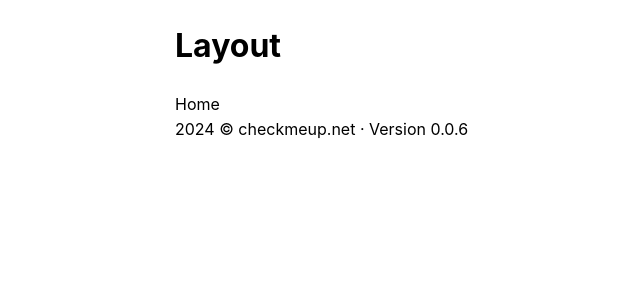
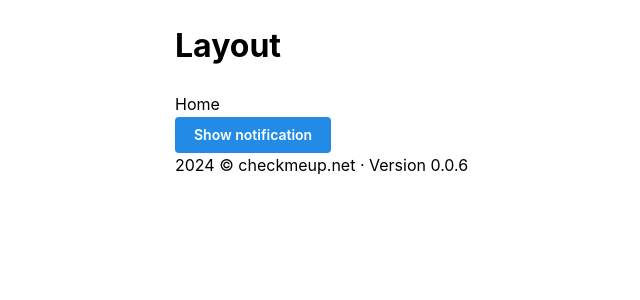
Before and after one commit to checkmeup/web, a React (Vite) app: page / in a window 1280 px wide. Shown: the top 300 px of the page, without its empty margins (1-641 px from the left). Built offline with nearby package versions, Linux system fonts and the light colour scheme.

Commit message:
Test notifications

```diff
--- a/src/pages/Home.tsx
+++ b/src/pages/Home.tsx
@@ -1,10 +1,24 @@
 import { Text } from '@mantine/core';
 import Footer from '../components/Footer';
+import { notifications } from '@mantine/notifications';
+import { Button } from '@mantine/core';
 
-const Home = () => (
-  <>
-    <Text>Home</Text>
-    <Footer />
-  </>
-);
+const Home = () => {
+  return (
+    <>
+      <Text>Home</Text>
+      <Button
+        onClick={() =>
+          notifications.show({
+            title: 'Default notification',
+            message: 'Hey there! 🤥',
+          })
+        }
+      >
+        Show notification
+      </Button>
+      <Footer />
+    </>
+  );
+};
 export default Home;
```
